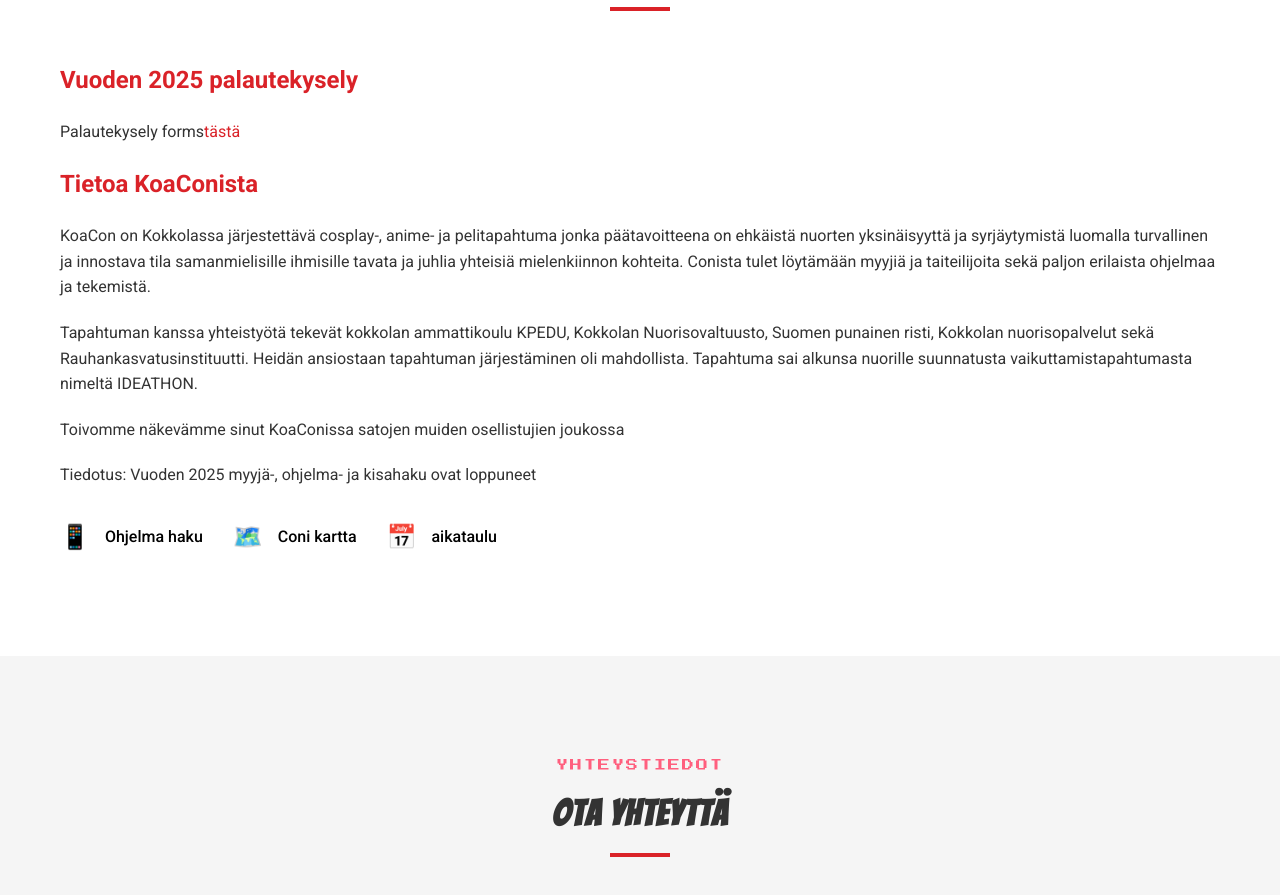
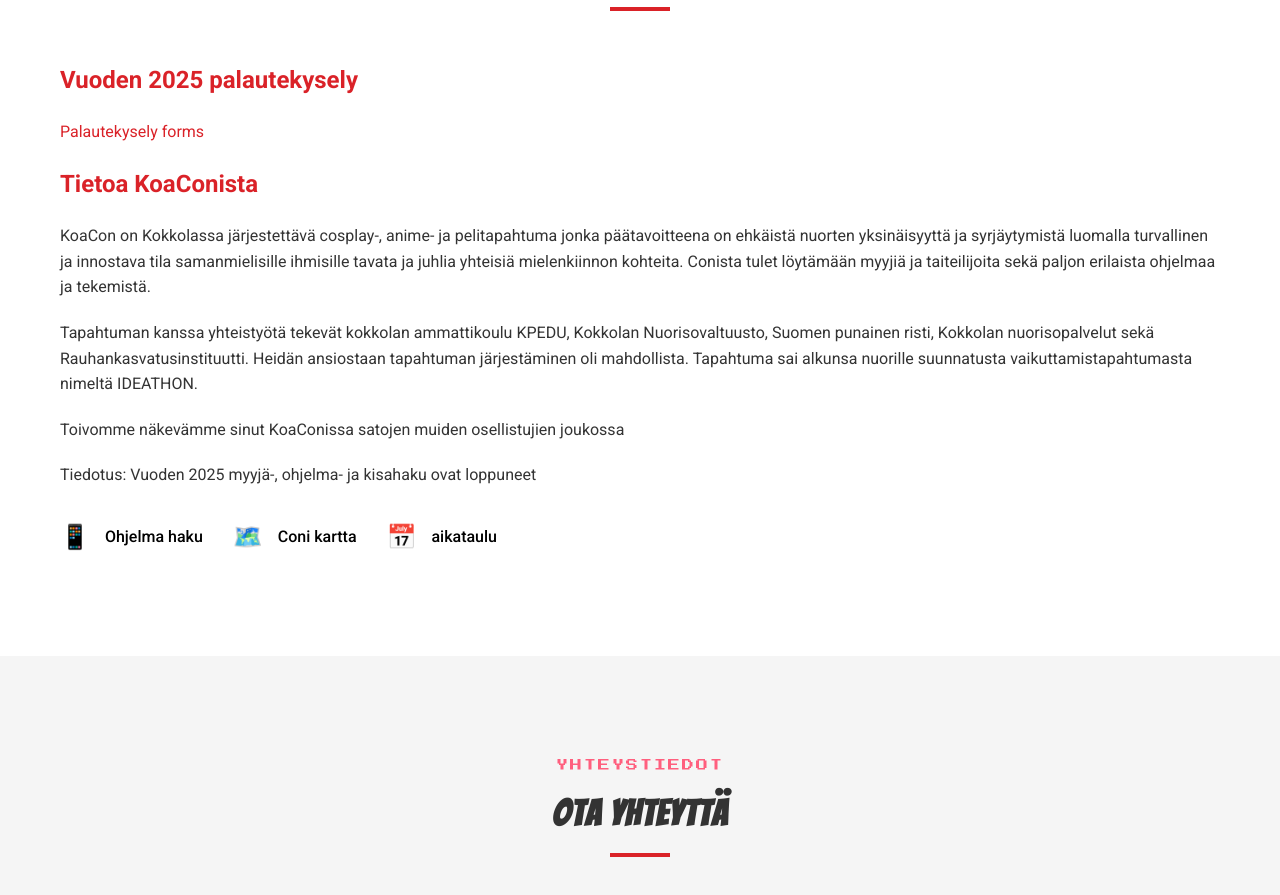
Before and after one commit to KoaCon/KoaCon, a plain HTML site: page index.html in a window 1280 px wide. Shown: the part 990-1885 px from the top of the page. Drawn offline with Linux system fonts and the light colour scheme.

Commit message:
forms ktysely 2

```diff
--- a/index.html
+++ b/index.html
@@ -61,7 +61,7 @@
             <div class="about-content">
                 <div class="about-text">
 					<h3>Vuoden 2025 palautekysely</h3>
-					<p>Palautekysely forms<a href="https://tinyurl.com/koaconpalaute" target="_blank">tästä</a></p>
+					<p><a href="https://tinyurl.com/koaconpalaute" target="_blank">Palautekysely forms</a></p>
                     <h3>Tietoa KoaConista</h3>
                     <p>KoaCon on Kokkolassa järjestettävä cosplay-, anime- ja pelitapahtuma jonka päätavoitteena on ehkäistä nuorten yksinäisyyttä ja syrjäytymistä luomalla turvallinen ja innostava tila samanmielisille ihmisille tavata ja juhlia yhteisiä mielenkiinnon kohteita. Conista tulet löytämään myyjiä ja taiteilijoita sekä paljon erilaista ohjelmaa ja tekemistä.</p>
                     <p>Tapahtuman kanssa yhteistyötä tekevät kokkolan ammattikoulu KPEDU, Kokkolan Nuorisovaltuusto, Suomen punainen risti, Kokkolan nuorisopalvelut sekä Rauhankasvatusinstituutti. Heidän ansiostaan tapahtuman järjestäminen oli mahdollista. Tapahtuma sai alkunsa nuorille suunnatusta vaikuttamistapahtumasta nimeltä IDEATHON.</p>
```
